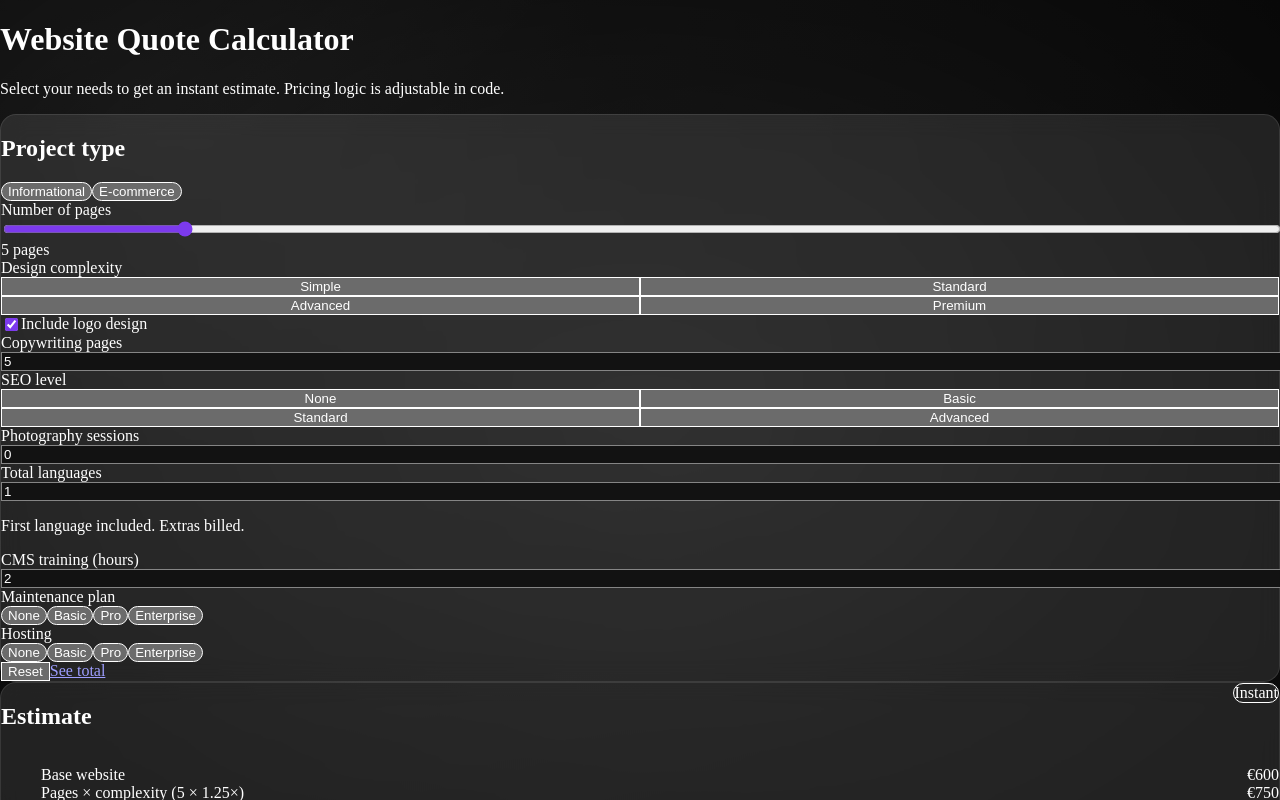
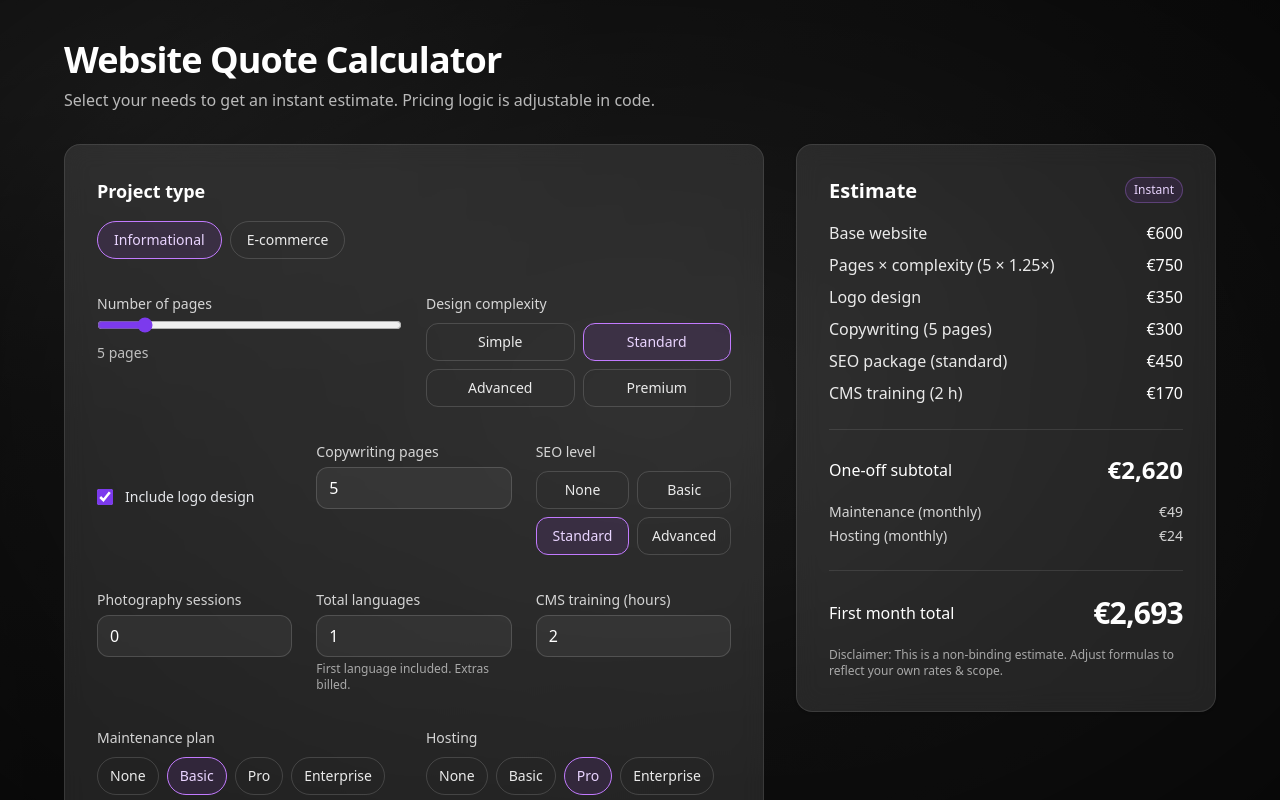
Before and after one commit to joniwinsten-lab/odoo-calculator, a Next.js app: page / in a window 1280 px wide. Shown: the top 800 px of the page. Built offline with nearby package versions, Linux system fonts and the light colour scheme.

Commit message:
Tailwind v4: @import setup + postcss plugin fix

```diff
--- a/package.json
+++ b/package.json
@@ -22,7 +22,8 @@
     "babel-plugin-react-compiler": "1.0.0",
     "eslint": "^9",
     "eslint-config-next": "16.0.0",
-    "tailwindcss": "^4",
+    "postcss": "^8.5.6",
+    "tailwindcss": "^4.1.15",
     "typescript": "^5"
   }
 }
--- a/src/app/globals.css
+++ b/src/app/globals.css
@@ -1,6 +1,6 @@
-@tailwind base;
-@tailwind components;
-@tailwind utilities;
+@import "tailwindcss";
+
+/* (oma CSS tämän alle) */
 
 /* Perus renderöinti */
 :root { color-scheme: dark; }
@@ -10,9 +10,7 @@ html, body {
   -moz-osx-font-smoothing: grayscale;
 }
 
-/* -----------------------------
-   Dark “watery” moving background
-   ----------------------------- */
+/* Tumma “vesi” tausta */
 .bg-wave-dark {
   position: relative;
   min-height: 100vh;
@@ -20,7 +18,6 @@ html, body {
   overflow: hidden;
   isolation: isolate;
 }
-
 .bg-wave-dark::before {
   content: "";
   position: absolute;
@@ -33,7 +30,6 @@ html, body {
   z-index: -2;
   transform: translateZ(0);
 }
-
 .bg-wave-dark::after {
   content: "";
   position: absolute;
@@ -41,7 +37,6 @@ html, body {
   background: radial-gradient(70% 60% at 50% 40%, rgba(0,0,0,0.20) 0%, rgba(0,0,0,0.55) 100%);
   z-index: -1;
 }
-
 @keyframes waveMove {
   0%   { transform: translate(-12%, -12%) scale(1.00) rotate(0deg); }
   25%  { transform: translate(-16%, -15%) scale(1.04) rotate(2deg); }
@@ -54,15 +49,13 @@ html, body {
   .bg-wave-dark::before { animation: none; }
 }
 
-/* -----------------------------
-   “Glass card” (ilman @apply)
-   ----------------------------- */
+/* Glass-kortti (ilman @apply) */
 .glass {
-  border-radius: 1rem;                              /* ~ rounded-2xl */
-  border: 1px solid rgba(255, 255, 255, 0.10);      /* border-white/10 */
-  background-color: rgba(255, 255, 255, 0.10);      /* bg-white/10 */
+  border-radius: 1rem;
+  border: 1px solid rgba(255, 255, 255, 0.10);
+  background-color: rgba(255, 255, 255, 0.10);
   -webkit-backdrop-filter: blur(12px);
-  backdrop-filter: blur(12px);                      /* backdrop-blur-md */
+  backdrop-filter: blur(12px);
 }
 
 /* Lomake-elementtien tumma moodi */
--- a/src/app/page.tsx
+++ b/src/app/page.tsx
@@ -1,6 +1,6 @@
 "use client";
 import React, { useMemo, useState } from "react";
-<p className="text-red-400">Tailwind test: if this is red, Tailwind works.</p>
+<p className="text-red-500">Tailwind test: if this is red, Tailwind works.</p>
 
 function currency(n: number): string {
   return new Intl.NumberFormat(undefined, { style: "currency", currency: "EUR", maximumFractionDigits: 0 }).format(n);
```
Also changed, not shown: 1 other file (tests, documents, lock files or other folders).
